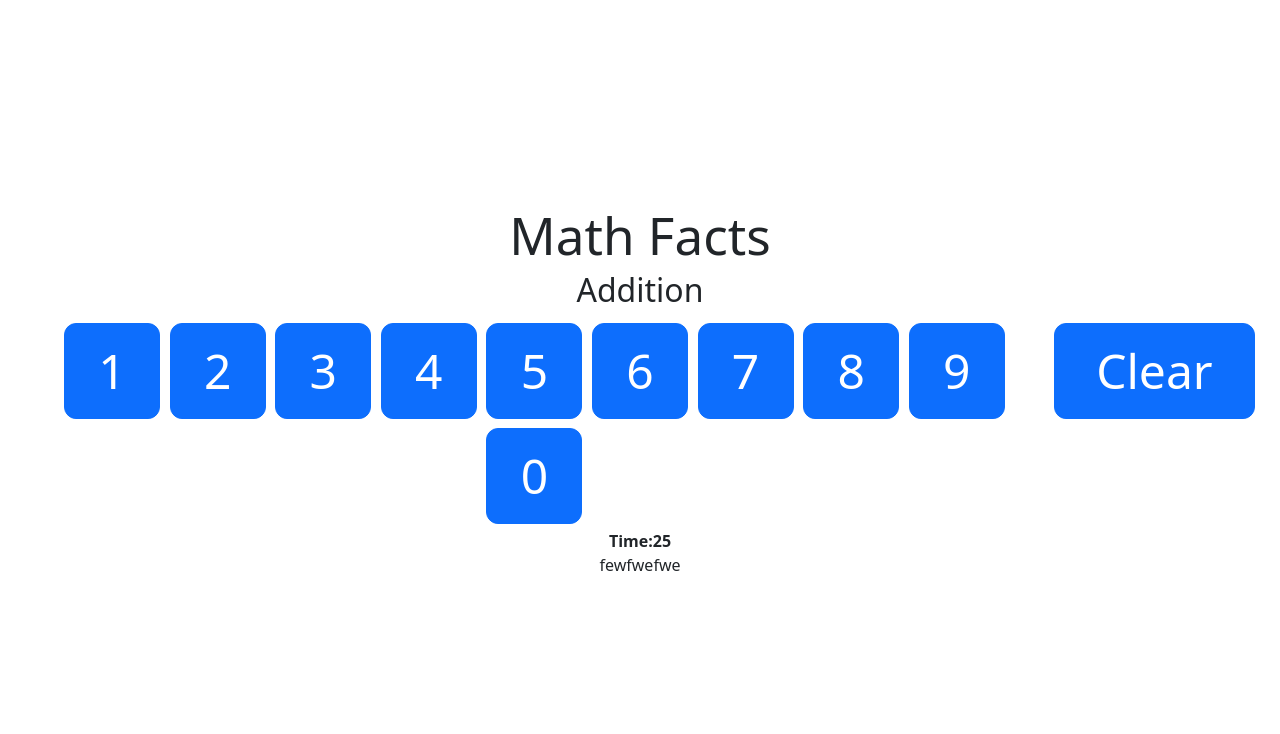
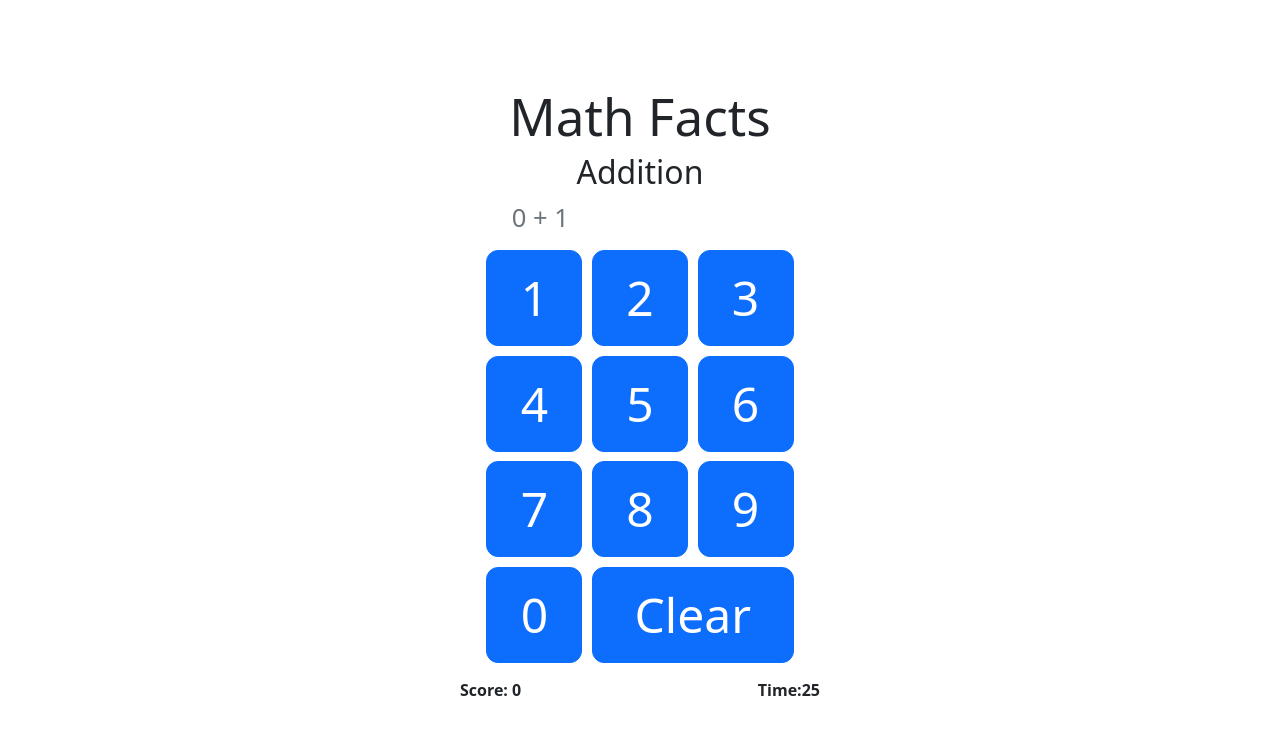
Before and after one commit to OliverCr11/proyects, a React (Vite) app: page /math-facts/play in a window 1280 px wide. Shown: the top 734 px of the page. Built offline with nearby package versions, Linux system fonts and the light colour scheme.

Commit message:
math-facts-working

```diff
--- a/src/components/math-facts/Equation.jsx
+++ b/src/components/math-facts/Equation.jsx
@@ -2,13 +2,10 @@ import { Fragment } from "react";
 import React from "react";
 const Equation = (props) =>{
     return(
-        <>
         <Fragment>
         <div className="col-5">{props.question}</div>
-        <div className="col-2">=</div>
         <div className="col-5">{props.answer}</div>
         </Fragment>
-        </>
     )
 }
 export default Equation;
--- a/src/components/math-facts/Game2.jsx
+++ b/src/components/math-facts/Game2.jsx
@@ -1,48 +1,137 @@
-import React, {useState } from "react";
+import React, { useState, useEffect } from "react";
+import { Link } from 'react-router-dom';
+
 import Score from "./Score";
 import Timer from "./Timer";
 import ClearButton from "./ClearButton";
 import NumberButton from "./NumberButton";
-import SelectInput from "./SelectInput";
 import Keyboard from "./Keyboard";
 import Equation from "./Equation";
 import './Game2.css';
-const Game2 = ({ operation}) =>{
-    const gameLength =30;
-    const [timerLeft,setTimeLeft]=useState(gameLength);
-    const [userAnswer,setUserAnswer]=useState('');
+import { randInt } from "./helpers/helpers";
+
+const Game2 = ({ operation, maxNumber }) => {
+
+  function getRandNumbers(operator, low, high) {
+    let num1 = randInt(low, high);
+    let num2 = randInt(low, high);
+    const numHigh = Math.max(num1, num2);
+    const numLow = Math.min(num1, num2);
+
+    if (operator === '-') {
+      num1 = numHigh;
+      num2 = numLow;
+    }
+
+    if (operator === '/') {
+      if (num2 === 0) {
+        num2 = randInt(1, high);
+      }
+      num1 = (num1 * num2);
+    }
+    return { num1, num2 };
+  }
+
+  const [operands, setOperands] = useState(() => getRandNumbers(operation, 0, maxNumber));
+  const question = operands.num1 + ' ' + operation + ' ' + operands.num2;
+  const [answered, setAnswered] = useState(false);
+  const gameLength = 30;
+  const [timerLeft, setTimeLeft] = useState(gameLength);
+  const [userAnswer, setUserAnswer] = useState('');
+  const [score, setScore] = useState(0);
+
   const operationNames = {
     '+': 'Addition',
     '-': 'Subtraction',
     'x': 'Multiplication',
     '/': 'Division'
   };
-const appendToAnswer = (num) =>{
-    setUserAnswer(String(Number(userAnswer+num)));
+  const operationNameToShow = operationNames[operation];
+
+  const appendToAnswer = (num) => {
+    setUserAnswer(String(Number(userAnswer + num)));
   }
-    const numbers =[1,2,3,4,5,6,7,8,9,0];
-    const numberButtons=numbers.map((number)=>
+
+  useEffect(() => {
+
+    if (!userAnswer || answered) return;
+
+    function checkAnswer(userAnswer) {
+      if (isNaN(userAnswer)) return false;
+      let correctAnswer;
+      switch (operation) {
+        case '+': correctAnswer = operands.num1 + operands.num2; break;
+        case '-': correctAnswer = operands.num1 - operands.num2; break;
+        case 'x': correctAnswer = operands.num1 * operands.num2; break;
+        default: correctAnswer = operands.num1 / operands.num2; break;
+      };
+      return (parseInt(userAnswer) === correctAnswer);
+    }
+
+    if (checkAnswer(userAnswer)) {
+      setAnswered(true);
+      setScore(score + 1);
+      setTimeout(newQuestion, 300);
+    }
+
+  }, [userAnswer, answered, score, operation, operands]);
+
+  const newQuestion = () => {
+    setUserAnswer('');
+    setAnswered(false);
+    setOperands(getRandNumbers(operation, 0, maxNumber));
+  }
+
+  const restart = () => {
+    setTimeLeft(gameLength);
+    setScore(0);
+    newQuestion();
+  }
+
+  const numbers = [1, 2, 3, 4, 5, 6, 7, 8, 9, 0];
+  const numberButtons = numbers.map((number) =>
     <NumberButton value={number} key={number}
       handleClick={appendToAnswer} />
   );
 
+  const equationClass = answered
+    ? 'row my-2 text-primary fade'
+    : 'row my-2 text-secondary';
 
-const operationNameToShow=operationNames[operation];
-
-    return(
-        <div>
+  if (timerLeft === 0) {
+    return (
+      <div className="text-center" id="game-container">
         <h1>Math Facts</h1>
         <h2>{operationNameToShow}</h2>
-            <div className="row" id="buttons">
+        <h3>Time's up!</h3>
+        <strong style={{ fontSize: "1.5em" }}>Your Final score is:</strong>
+        <div style={{ fontSize: "1.5em" }}>{score}</div>
+        <button className="btn btn-primary form-control m-1" onClick={restart}>Play Again</button>
+        <Link className="btn btn-secondary form control m-1" to={'/'}>
+          Back to Start Screen
+        </Link>
+      </div>
+    )
+  }
+
+  return (
+    <div className="text-center" id="game-container">
+      <h1>Math Facts</h1>
+      <h2>{operationNameToShow}</h2>
+      <div className={equationClass} id="equation">
+        <Equation question={question} answer={userAnswer} />
+      </div>
+      <div className="row " id="buttons">
         <div className="col">
           {numberButtons}
+          <ClearButton handleClick={() => setUserAnswer('')} />
         </div>
-                <ClearButton handleClick={setUserAnswer}/>
       </div>
       <Keyboard setUserAnswer={setUserAnswer} />
-            <Timer timeLeft={timerLeft} setTimeLeft={setTimeLeft}/>
-            <Score/>
-
+      <div style={{display: 'flex', justifyContent: 'space-between', padding: '10px'}}>
+        <Score score={score} />
+        <Timer timeLeft={timerLeft} setTimeLeft={setTimeLeft} />
+      </div>
     </div>
   )
 }
--- a/src/components/math-facts/Score.jsx
+++ b/src/components/math-facts/Score.jsx
@@ -1,8 +1,8 @@
-const Score =() =>{
+const Score =(props) =>{
     return(
-        <div>
-            <p>fewfwefwe</p>
-        </div>
+       <>
+       <strong>Score: {props.score}</strong>
+       </>
     )
 }
 export default Score;
--- /dev/null
+++ b/src/components/math-facts/helpers/helpers.jsx
@@ -0,0 +1,4 @@
+export const randInt =(low,high) =>{
+    const rndDec=Math.random();
+    return Math.floor(rndDec * (high -low + 1) + low);
+}
```
Lines whose indentation alone changed are shown as unchanged.
